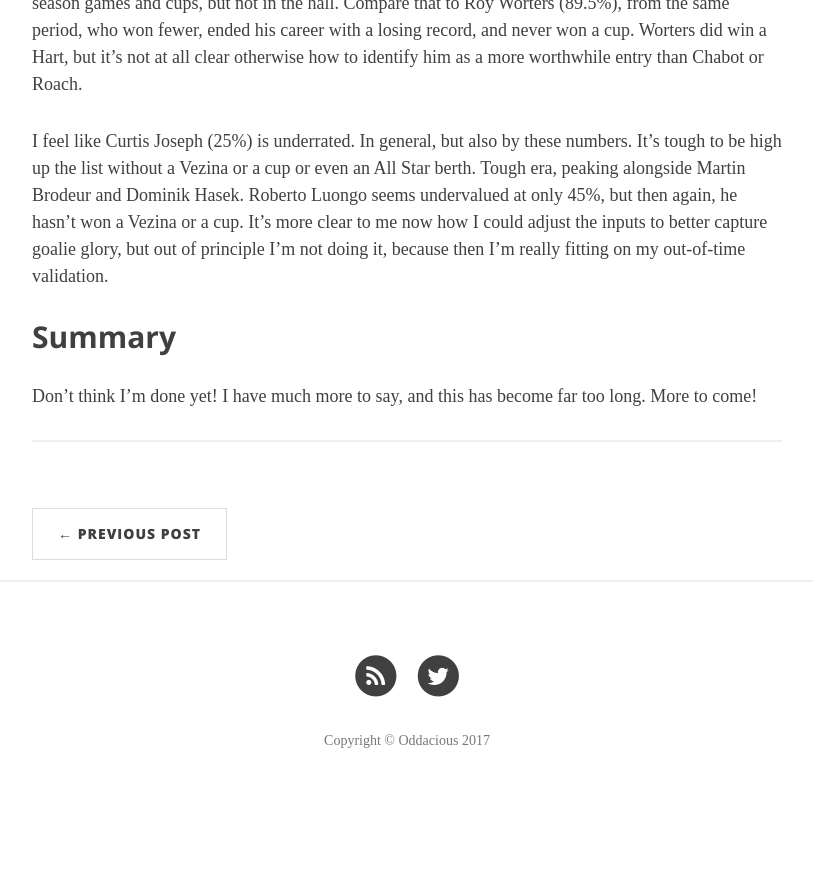
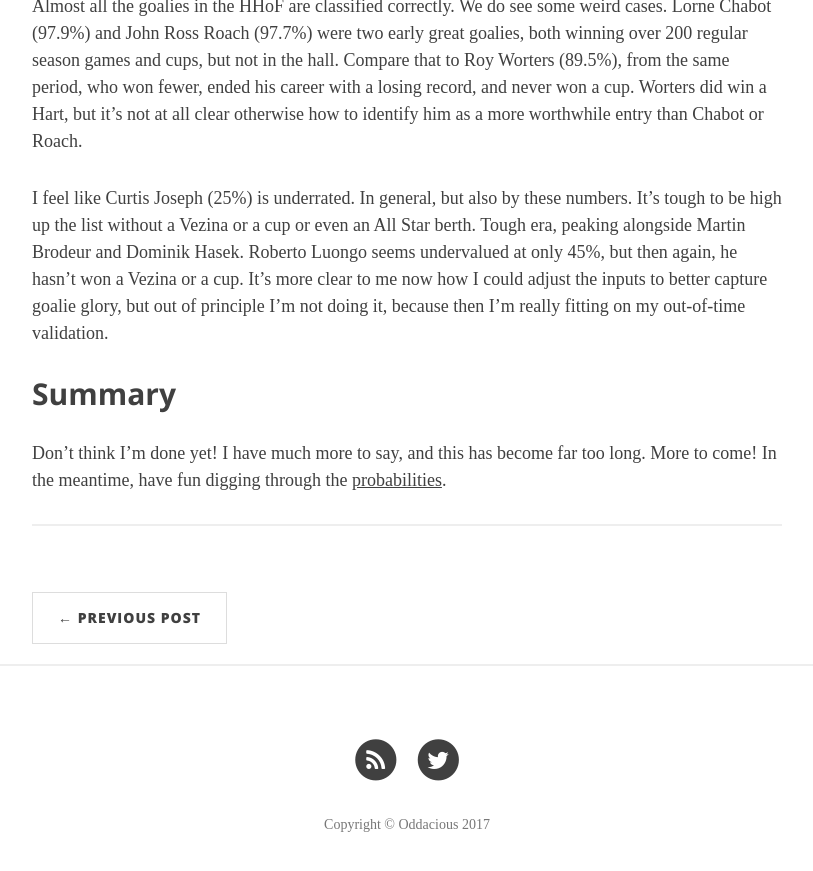
Before and after one commit to oddacious/oddacious.github.io, a Jekyll site: the page built from _posts/2017-04-19-hall-of-fame-model.md, in a window 1280 px wide and 900 px high, scrolled down 10337 px. Shown: the top 871 px of the window, without its empty margins (233-1046 px from the left). Built offline with Jekyll 4.4.1, drawn with Linux system fonts in a browser that asks for light colours; some web fonts are replaced; comment, search, counter and statistics services are not loaded; before the commit the page ends 11153 px from its top, so only the background shows below that; some of the changed text lies outside the part shown.

Commit message:
Add data link

```diff
--- a/_posts/2017-04-19-hall-of-fame-model.md
+++ b/_posts/2017-04-19-hall-of-fame-model.md
@@ -122,6 +123,8 @@
 - Winning the Hart trophy is worth nearly **3 cups**.
 
 ## Top players of all time
+
+You want probabilities? You got em! [Right here][data link].
 
 The top predictions are a who’s-who of the greatest players of all time. Gordie Howe, Wayne Gretzky, Maurice Richard,
 Howie Morenz, and Phil Esposito fill out our top five, with a host of other elite players only ever-so-slight decimal
@@ -276,4 +279,5 @@
 
 ## Summary
 
-Don't think I'm done yet! I have much more to say, and this has become far too long. More to come!
+Don't think I'm done yet! I have much more to say, and this has become far too long. More to come! In the meantime, have
+fun digging through the [probabilities][data link].
```
Also changed, not shown: other parts of _posts/2017-04-19-hall-of-fame-model.md (+1 -0 lines).
